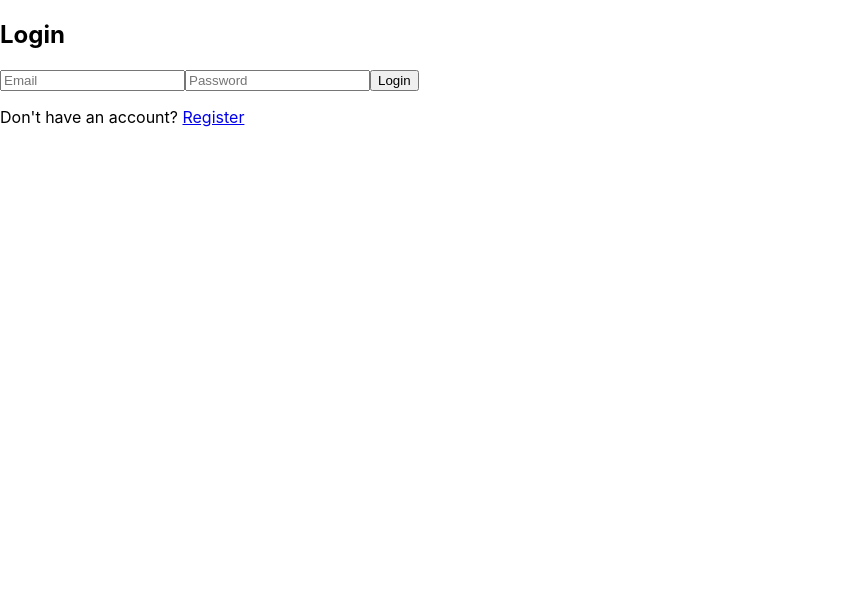
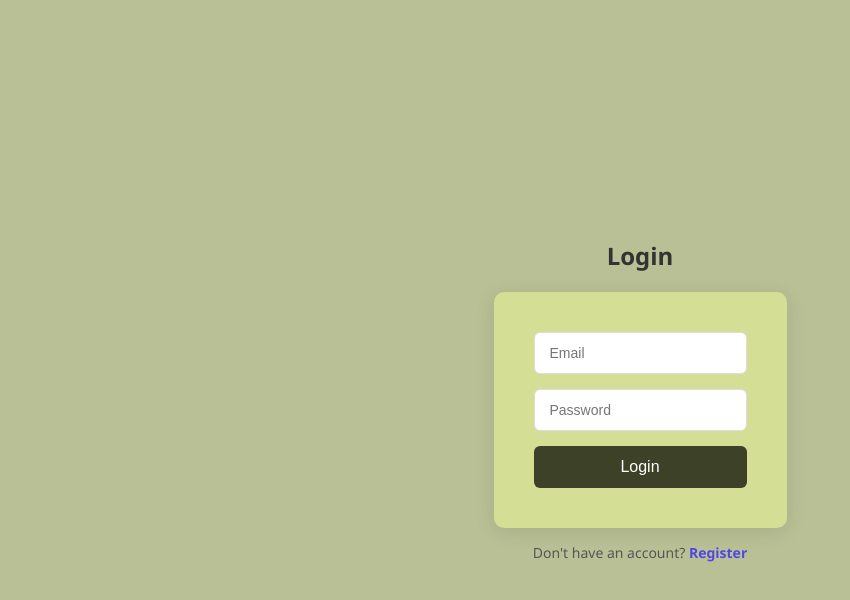
Before and after one commit to vijayvinoj/mern-auth, a React (Create React App) app in the folder client/: page /login in a window 1280 px wide. Shown: the top 600 px of the page, without its empty margins (0-850 px from the left). Built offline with nearby package versions, Linux system fonts and the light colour scheme.

Commit message:
add styling to login and register pages

```diff
--- a/client/src/index.css
+++ b/client/src/index.css
@@ -1,13 +1,104 @@
-body {
+* {
   margin: 0;
-  font-family: -apple-system, BlinkMacSystemFont, 'Segoe UI', 'Roboto', 'Oxygen',
-    'Ubuntu', 'Cantarell', 'Fira Sans', 'Droid Sans', 'Helvetica Neue',
-    sans-serif;
-  -webkit-font-smoothing: antialiased;
-  -moz-osx-font-smoothing: grayscale;
+  padding: 0;
+  box-sizing: border-box;
 }
 
-code {
-  font-family: source-code-pro, Menlo, Monaco, Consolas, 'Courier New',
-    monospace;
+body {
+  font-family: 'Segoe UI', Tahoma, Geneva, Verdana, sans-serif;
+  background-color: #BAC095;
+  display: flex;
+  justify-content: center;
+  align-items: center;
+  min-height: 100vh;
 }
+
+h2 {
+  margin-bottom: 20px;
+  color: #333;
+  text-align: center;
+}
+
+form {
+  background: #D4DE95;
+  padding: 40px;
+  border-radius: 10px;
+  box-shadow: 0 4px 20px rgba(0, 0, 0, 0.1);
+  width: 100%;
+  max-width: 400px;
+  display: flex;
+  flex-direction: column;
+  gap: 15px;
+}
+
+input {
+  padding: 12px 15px;
+  border: 1px solid #ddd;
+  border-radius: 6px;
+  font-size: 14px;
+  outline: none;
+  transition: border 0.3s;
+}
+
+input:focus {
+  border-color: #636B2F;
+}
+
+button {
+  padding: 12px;
+  background-color: #3D4127;
+  color: white;
+  border: none;
+  border-radius: 6px;
+  font-size: 16px;
+  cursor: pointer;
+  transition: background 0.3s;
+}
+
+button:hover {
+  background-color: #636B2F;
+}
+
+p {
+  text-align: center;
+  margin-top: 15px;
+  font-size: 14px;
+  color: #555;
+}
+
+p a {
+  color: #4f46e5;
+  text-decoration: none;
+  font-weight: 600;
+}
+
+p a:hover {
+  text-decoration: underline;
+}
+
+.error {
+  color: #fa0505;
+  font-weight: bold;
+  font-size: 13px;
+  text-align: center;
+}
+
+.dashboard {
+  background: white;
+  padding: 40px;
+  border-radius: 10px;
+  box-shadow: 0 4px 20px rgba(0, 0, 0, 0.1);
+  width: 100%;
+  max-width: 400px;
+  text-align: center;
+}
+
+.dashboard h2 {
+  margin-bottom: 10px;
+  color: #333;
+}
+
+.dashboard p {
+  color: #666;
+  margin-bottom: 20px;
+}
--- a/client/src/pages/Dashboard.jsx
+++ b/client/src/pages/Dashboard.jsx
@@ -11,10 +11,12 @@ export default function Dashboard() {
   };
 
   return (
-    <div>
+  <div style={{ display: 'flex', justifyContent: 'center', alignItems: 'center', minHeight: '100vh' }}>
+    <div className="dashboard">
       <h2>Welcome, {user?.name}!</h2>
       <p>Email: {user?.email}</p>
       <button onClick={handleLogout}>Logout</button>
     </div>
-  );
+  </div>
+);
 }
--- a/client/src/pages/Login.jsx
+++ b/client/src/pages/Login.jsx
@@ -15,6 +15,14 @@ export default function Login() {
   const handleSubmit = async (e) => {
     e.preventDefault();
     setError('');
+
+    if (!form.email || !form.password)
+      return setError('All fields are required');
+    if (!/\S+@\S+\.\S+/.test(form.email))
+      return setError('Enter a valid email address');
+    if (form.password.length < 6)
+      return setError('Password must be at least 6 characters');
+
     try {
       const { data } = await loginUser(form);
       login(data.token, data.user);
@@ -25,13 +33,17 @@ export default function Login() {
   };
 
   return (
-    <div>
-      <h2>Login</h2>
-      {error && <p style={{ color: 'red' }}>{error}</p>}
-      <input name="email"    placeholder="Email"    onChange={handleChange} />
-      <input name="password" placeholder="Password" type="password" onChange={handleChange} />
-      <button onClick={handleSubmit}>Login</button>
-      <p>Don't have an account? <Link to="/register">Register</Link></p>
+    <div style={{ display: 'flex', justifyContent: 'center', alignItems: 'center', minHeight: '100vh' }}>
+      <div>
+        <h2>Login</h2>
+        {error && <p className="error">{error}</p>}
+        <form onSubmit={handleSubmit}>
+          <input name="email"    placeholder="Email"    onChange={handleChange} />
+          <input name="password" placeholder="Password" type="password" onChange={handleChange} />
+          <button type="submit">Login</button>
+        </form>
+        <p>Don't have an account? <Link to="/register">Register</Link></p>
+      </div>
     </div>
   );
 }
--- a/client/src/pages/Register.jsx
+++ b/client/src/pages/Register.jsx
@@ -16,16 +16,12 @@ export default function Register() {
     e.preventDefault();
     setError('');
 
-	//validation
-	if (!form.name || !form.email || !form.password) {
+    if (!form.name || !form.email || !form.password)
       return setError('All fields are required');
-    }
-    if (!/\S+@\S+\.\S+/.test(form.email)) {
+    if (!/\S+@\S+\.\S+/.test(form.email))
       return setError('Enter a valid email address');
-    }
-    if (form.password.length < 6) {
+    if (form.password.length < 6)
       return setError('Password must be at least 6 characters');
-    }
 
     try {
       const { data } = await registerUser(form);
@@ -37,14 +33,18 @@ export default function Register() {
   };
 
   return (
+    <div style={{ display: 'flex', justifyContent: 'center', alignItems: 'center', minHeight: '100vh' }}>
       <div>
         <h2>Register</h2>
-      {error && <p style={{ color: 'red' }}>{error}</p>}
+        {error && <p className="error">{error}</p>}
+        <form onSubmit={handleSubmit}>
           <input name="name"     placeholder="Name"     onChange={handleChange} />
           <input name="email"    placeholder="Email"    onChange={handleChange} />
           <input name="password" placeholder="Password" type="password" onChange={handleChange} />
-      <button onClick={handleSubmit}>Register</button>
+          <button type="submit">Register</button>
+        </form>
         <p>Already have an account? <Link to="/login">Login</Link></p>
+      </div>
     </div>
   );
 }
```
Lines whose indentation alone changed are shown as unchanged.
